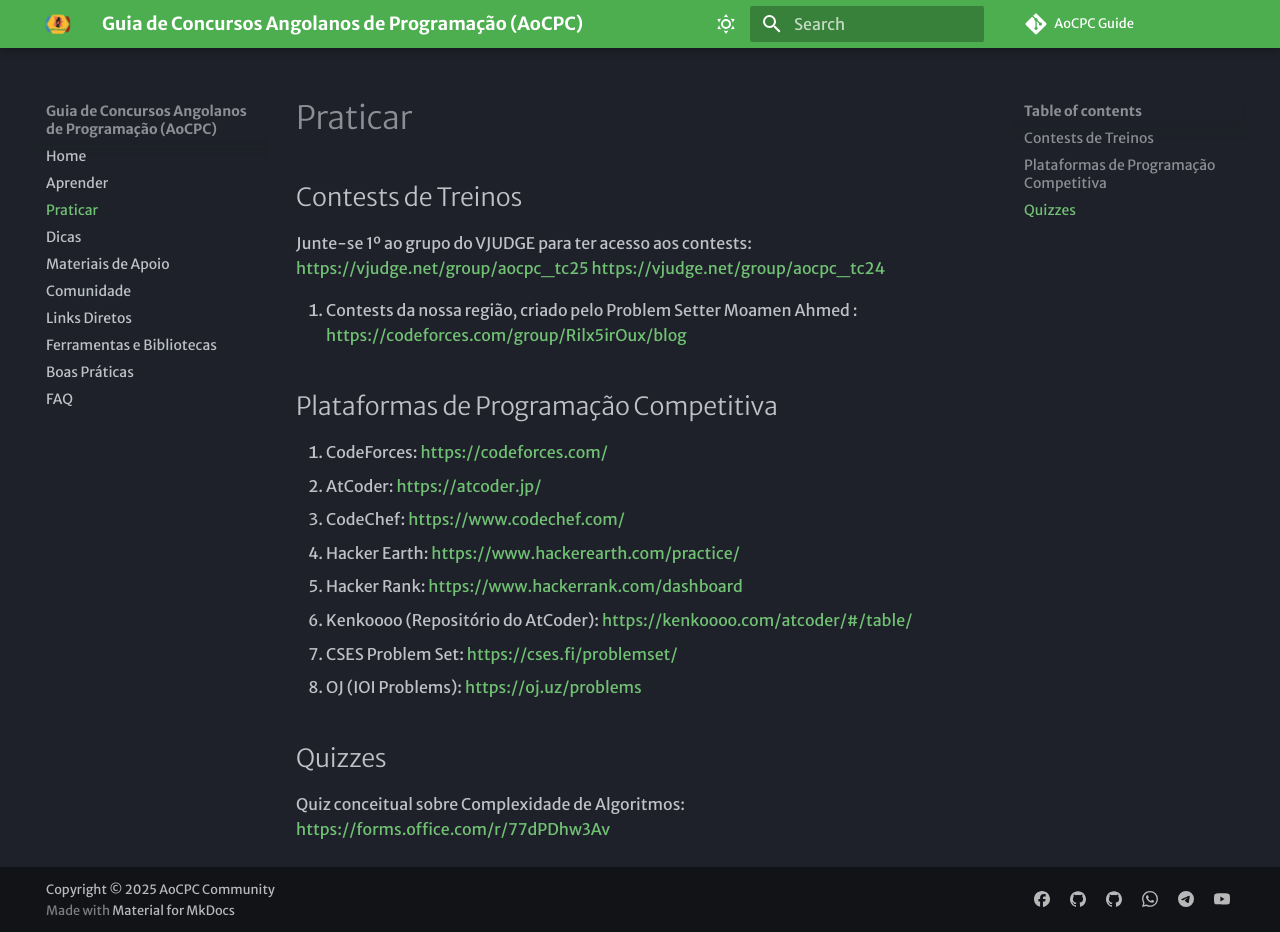
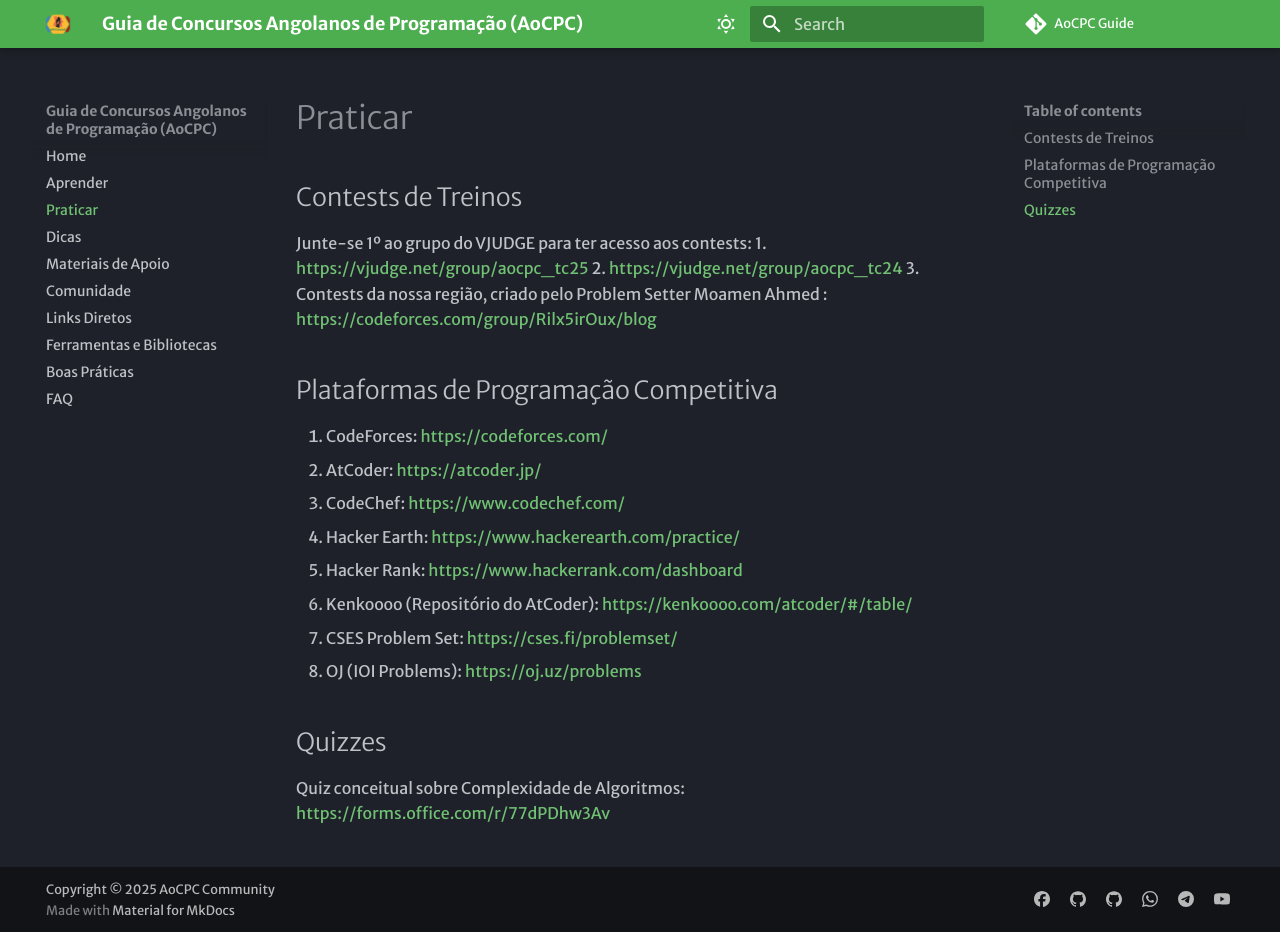
Before and after one commit to aocpc-community/aocpc-guide, an MkDocs documentation site: the page built from docs/guide/praticar.md, in a window 1280 px wide and 932 px high. Built offline with MkDocs 1.6.1 and Material for MkDocs 9.7.7, drawn with Linux system fonts in a browser that asks for light colours; some web fonts are replaced; comment, search, counter and statistics services are not loaded.

Commit message:
docs: bad format

```diff
--- a/docs/guide/praticar.md
+++ b/docs/guide/praticar.md
@@ -1,9 +1,8 @@
 ## Contests de Treinos
 Junte-se 1º ao grupo do VJUDGE para ter acesso aos contests:
-[https://vjudge.net/group/aocpc_tc25](https://vjudge.net/group/aocpc_tc25)
-[https://vjudge.net/group/aocpc_tc24](https://vjudge.net/group/aocpc_tc24)
-
-1. Contests da nossa região, criado pelo Problem Setter Moamen Ahmed : [https://codeforces.com/group/Rilx5irOux/blog](https://codeforces.com/group/Rilx5irOux/blog)
+1. [https://vjudge.net/group/aocpc_tc25](https://vjudge.net/group/aocpc_tc25)
+2. [https://vjudge.net/group/aocpc_tc24](https://vjudge.net/group/aocpc_tc24)
+3. Contests da nossa região, criado pelo Problem Setter Moamen Ahmed : [https://codeforces.com/group/Rilx5irOux/blog](https://codeforces.com/group/Rilx5irOux/blog)
 
 
 ## Plataformas de Programação Competitiva
```
Also changed, not shown: docs/guide/dicas-de-resolucao.md (+1 -1 lines), docs/guide/materiais.md (+2 -0 lines).
